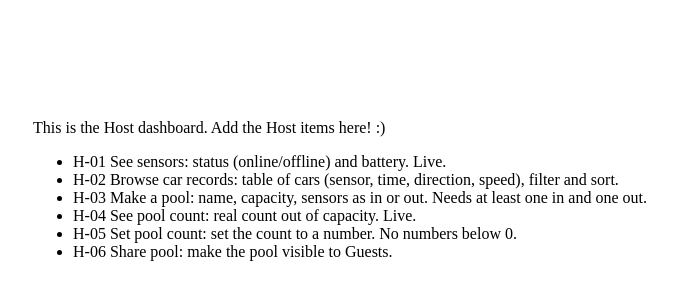
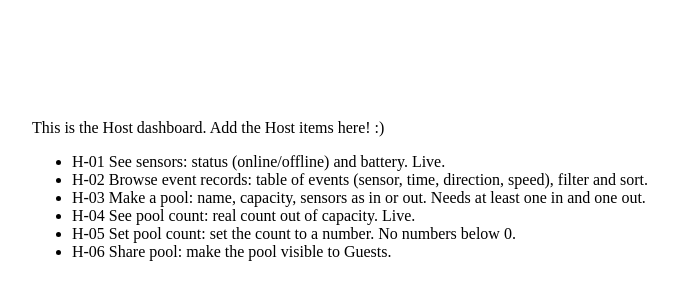
Before and after one commit to CS481-Capstone-Team/parking-webapp, a website: page app/host/index.html in a window 1280 px wide. Shown: the part 210-510 px from the top of the page, without its empty margins (300-978 px from the left). Drawn offline with Linux system fonts and the light colour scheme.

Commit message:
docs: rename car records to event records

```diff
--- a/app/host/index.html
+++ b/app/host/index.html
@@ -11,7 +11,7 @@
     <p>This is the Host dashboard. Add the Host items here! :)</p>
     <ul>
       <li>H-01 See sensors: status (online/offline) and battery. Live.</li>
-      <li>H-02 Browse car records: table of cars (sensor, time, direction, speed), filter and sort.</li>
+      <li>H-02 Browse event records: table of events (sensor, time, direction, speed), filter and sort.</li>
       <li>H-03 Make a pool: name, capacity, sensors as in or out. Needs at least one in and one out.</li>
       <li>H-04 See pool count: real count out of capacity. Live.</li>
       <li>H-05 Set pool count: set the count to a number. No numbers below 0.</li>
```
Also changed, not shown: app/README.md.
